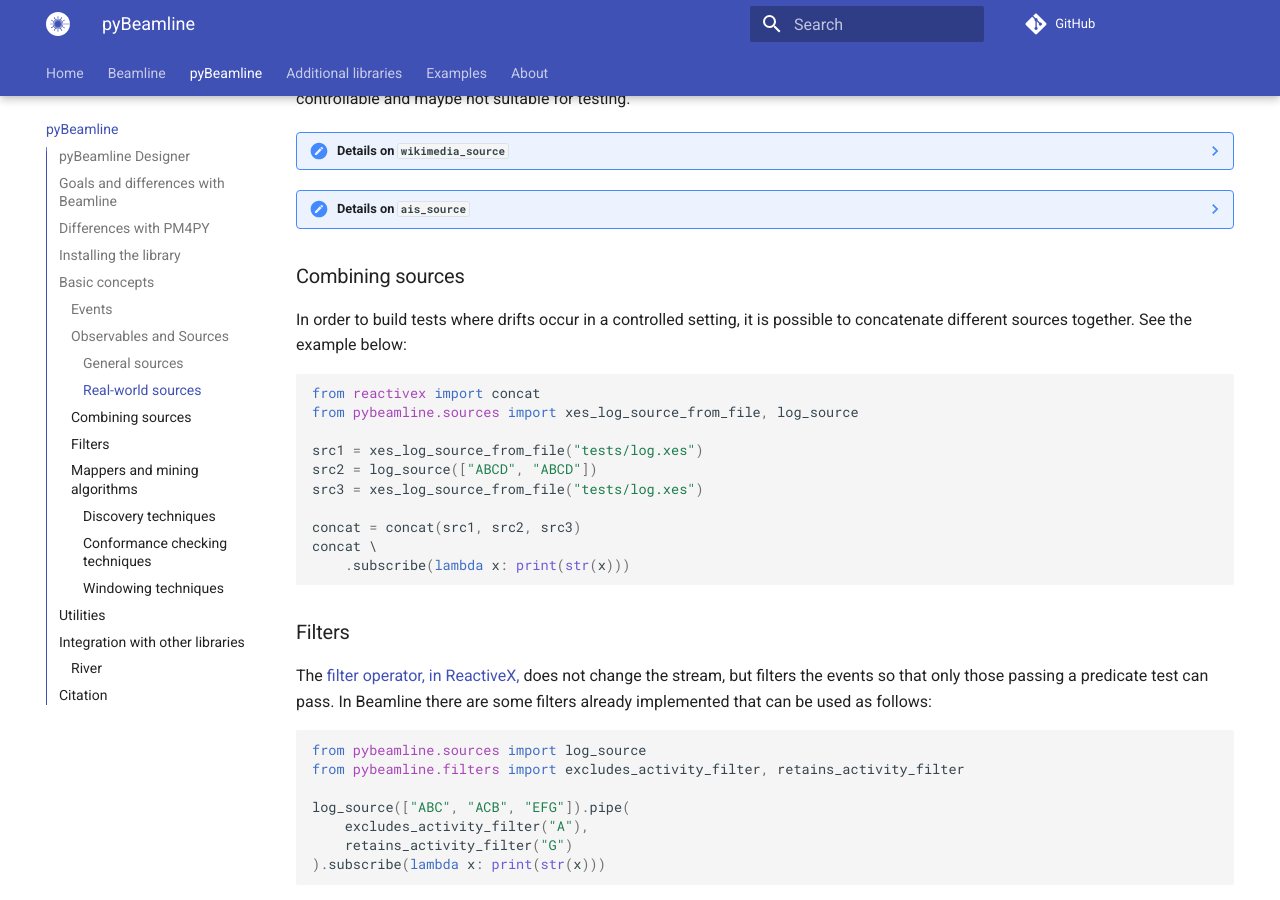
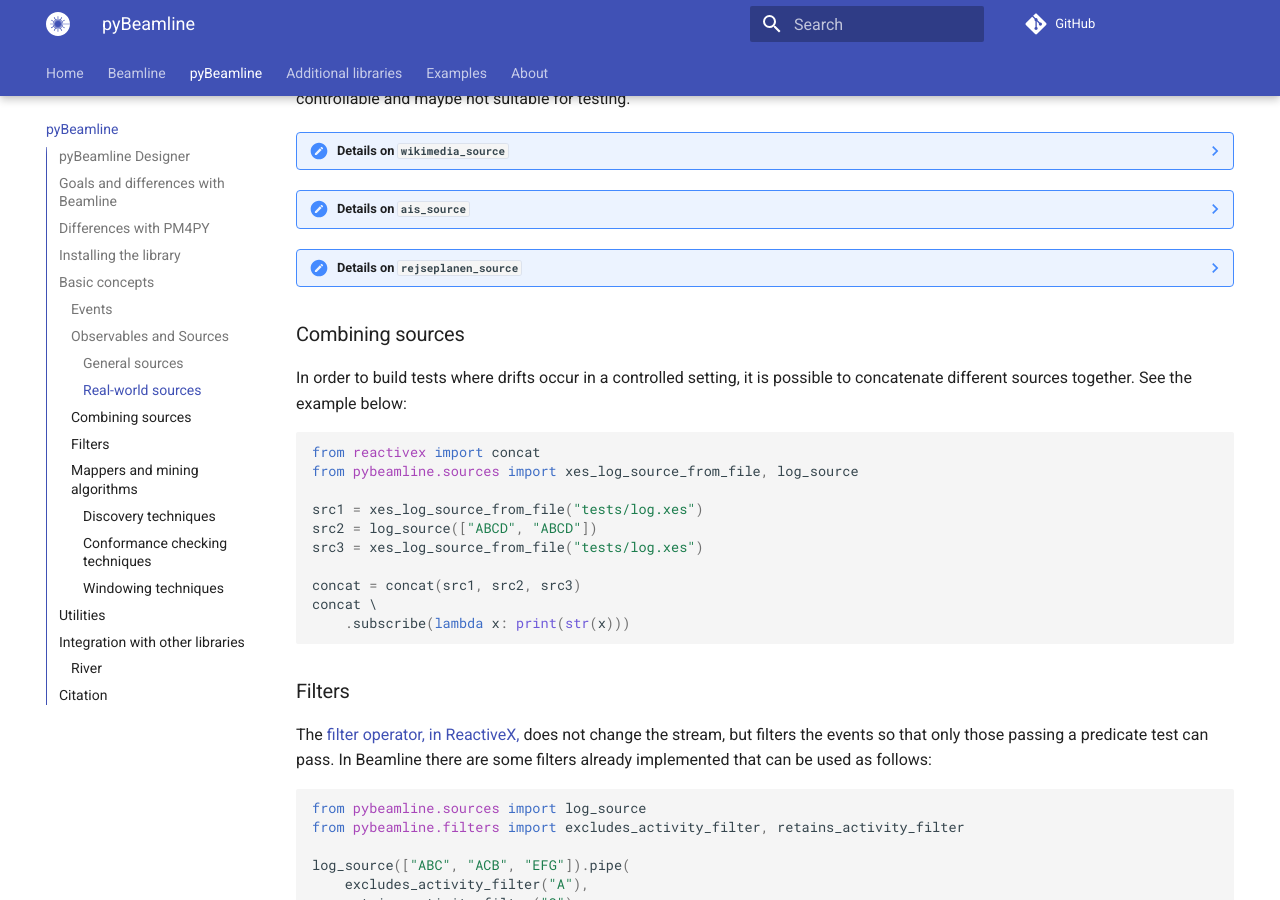
Before and after one commit to beamline/docs, an MkDocs documentation site: the page built from docs/pybeamline.md, in a window 1280 px wide and 900 px high, scrolled down 3363 px. Built offline with MkDocs 1.6.1 and Material for MkDocs 9.7.7, drawn with Linux system fonts in a browser that asks for light colours; comment, search, counter and statistics services are not loaded; some of the changed lines change nothing that is shown.

Commit message:
Updated documentation to include rejseplanen_source

````diff
--- a/docs/pybeamline.md
+++ b/docs/pybeamline.md
@@ -201,6 +201,17 @@
     from pybeamline.sources.real_world_sources import ais_source
 
     ais_source() \
+        .subscribe(lambda x: print(str(x)))
+    ```
+
+??? note "Details on `rejseplanen_source`"
+    This source provides the data from the Danish railway system. Traces are represented as individual trains and events are trains reaching a certain station. The data is continuously generate (updated every 5 seconds, see <https://www.rejseplanen.dk/bin/help.exe/mn?L=vs_dot.vs_livemap&tpl=fullscreenmap>). The current source retrieves information about regional and light train (letbane).
+
+    Example usage:
+    ```python
+    from pybeamline.sources.real_world_sources import rejseplanen_source
+
+    rejseplanen_source() \
         .subscribe(lambda x: print(str(x)))
     ```
 
````
